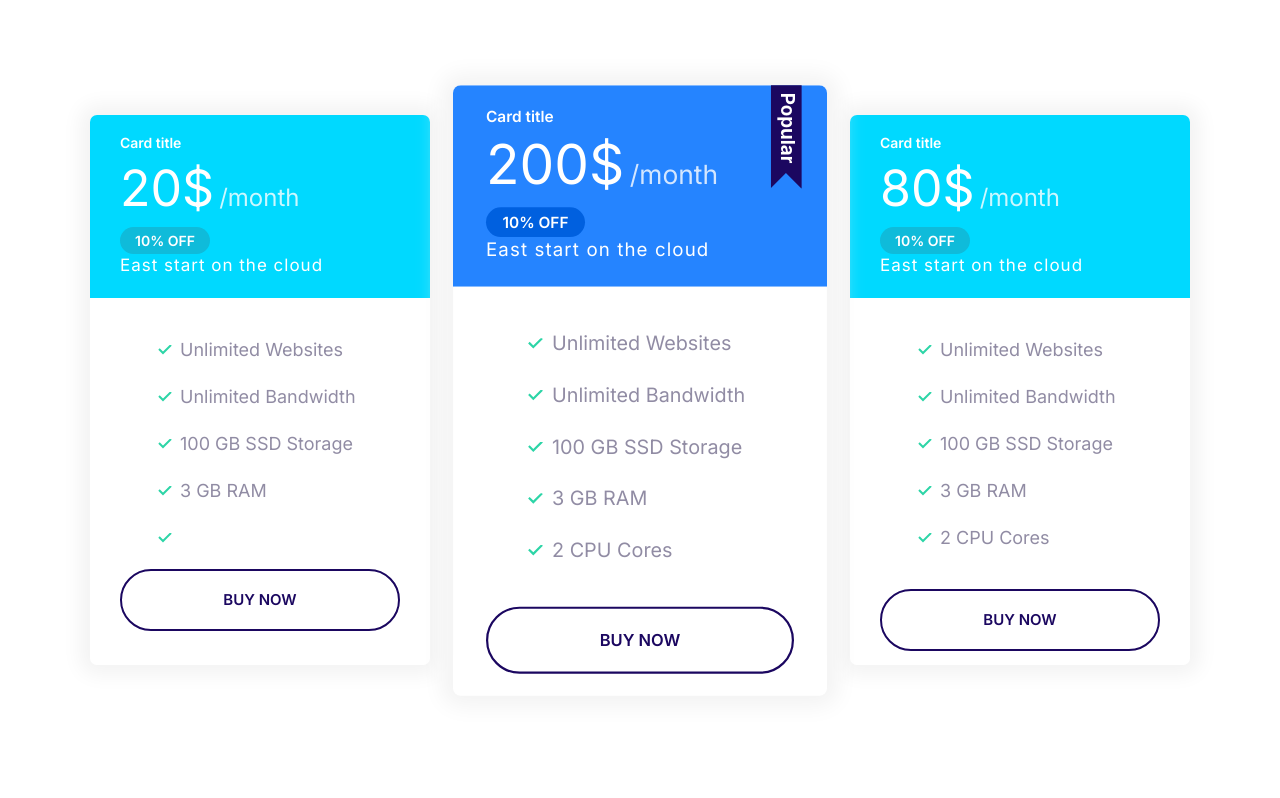
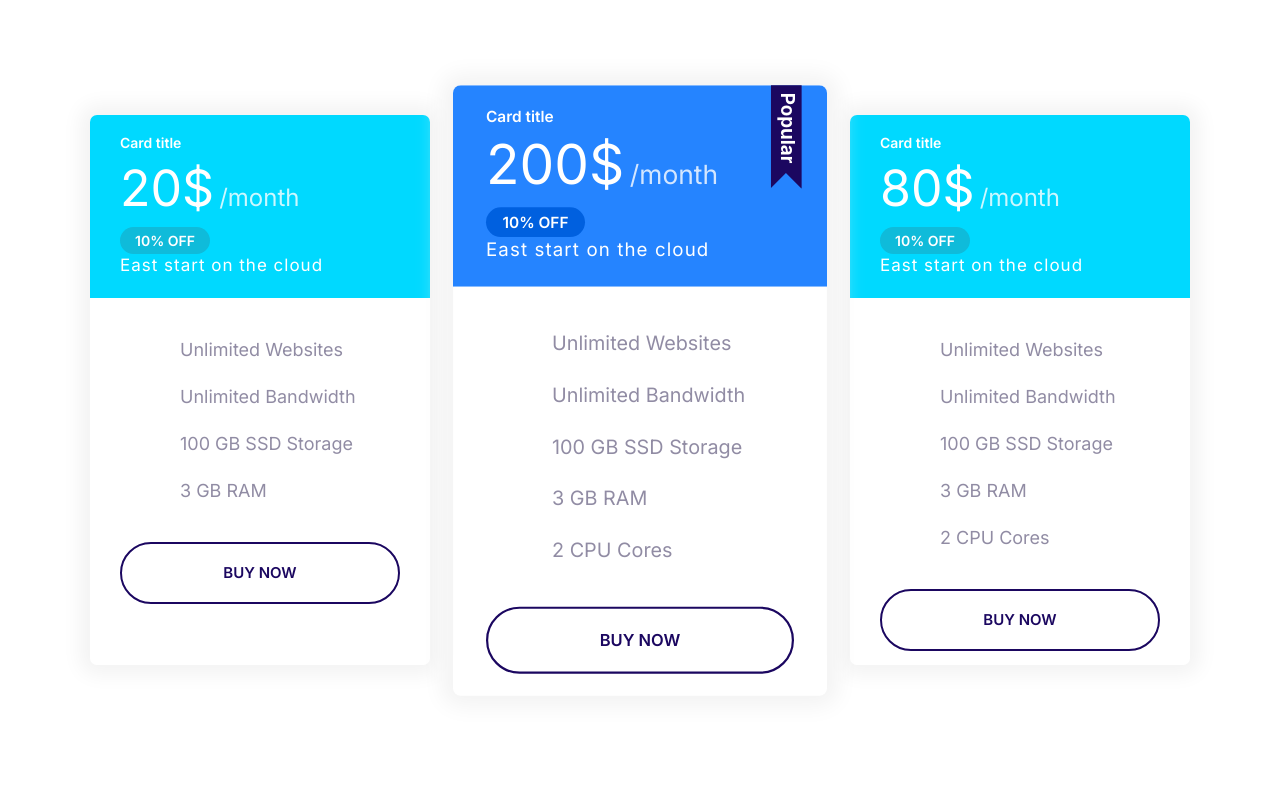
Before and after one commit to hiRafa/MyPortfolio, a website built with Parcel: page index.html in a window 1280 px wide. Shown: the part 1241-2039 px from the top of the page. Built offline with nearby package versions, Linux system fonts and the light colour scheme; files whose address does not match are found by name.

Commit message:
removed tick svg

```diff
--- a/styles.css
+++ b/styles.css
@@ -158,7 +158,7 @@ a {
 }
 
 .list--tick {
-    list-style-image: url(../Projects/icons/tick.svg);
+
     padding-left: 6rem;
 }
 
```
Also changed, not shown: icons/tick.svg (deleted).
